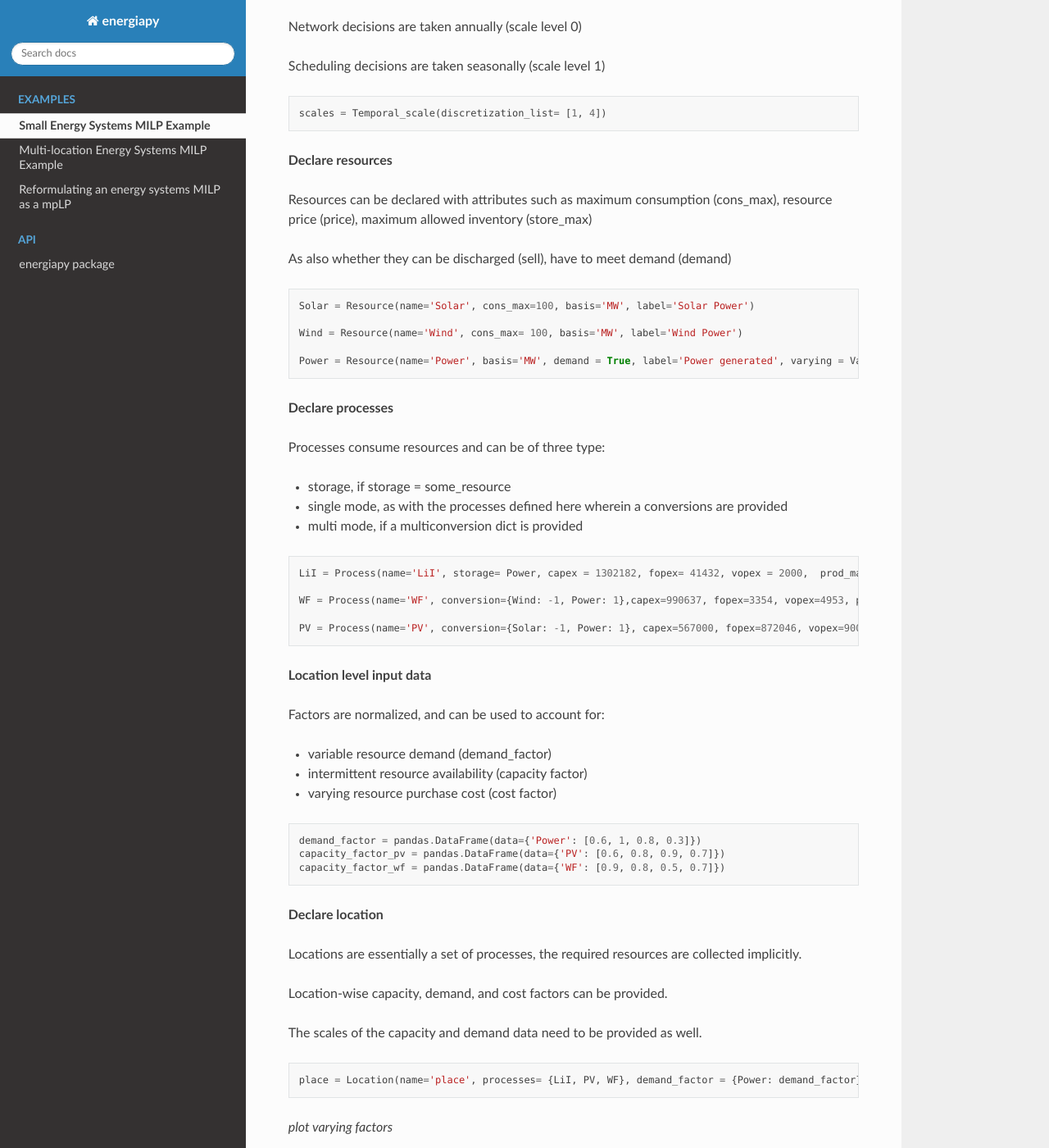
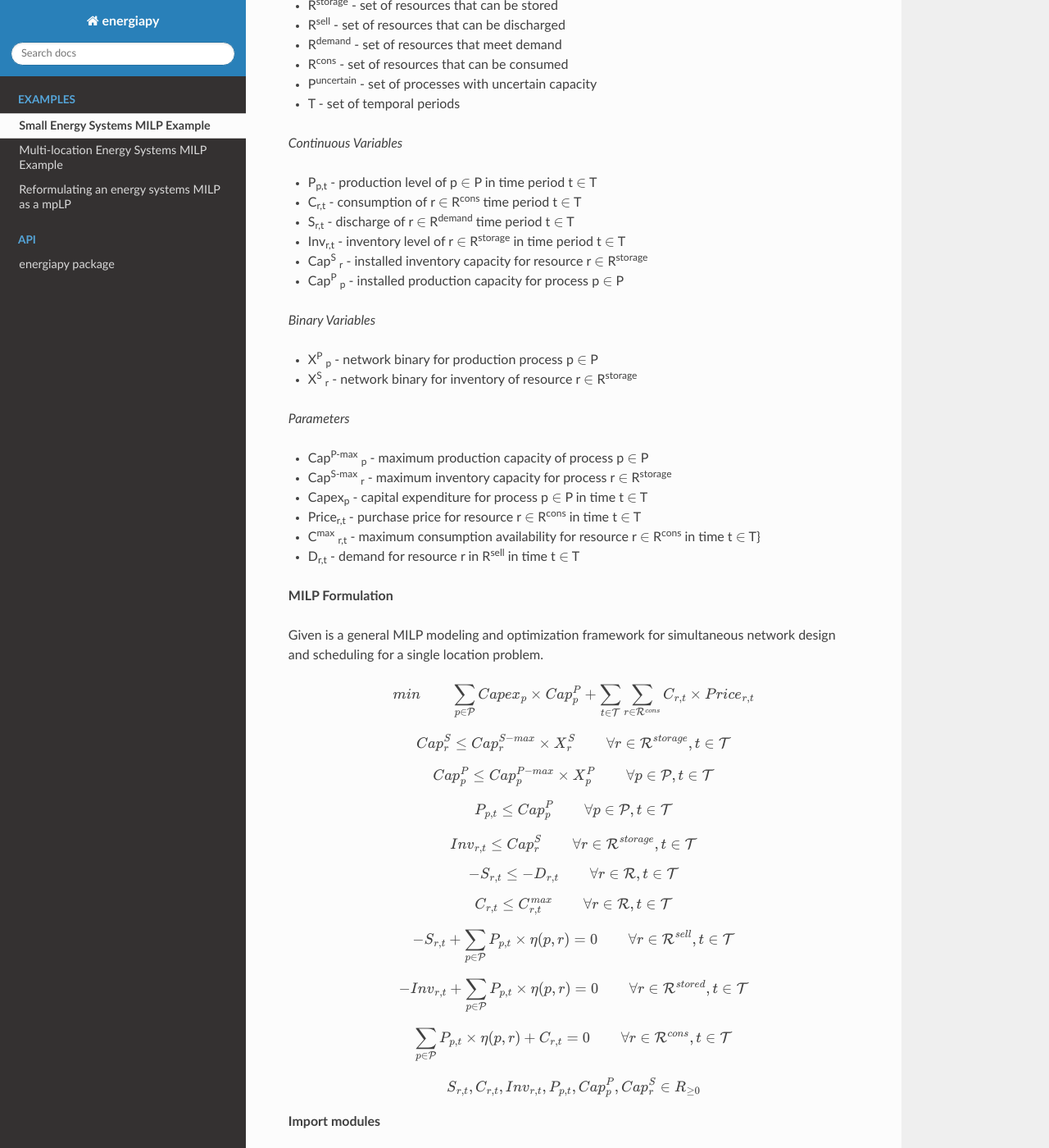
Before and after one commit to TAMUparametric/energiapy, a Sphinx documentation site: the page built from docs/small_example.rst, in a window 1280 px wide and 1400 px high, scrolled down 933 px. Shown: the whole window at 82% size. Built offline with Sphinx 7.4.7 and the Read the Docs theme 2.0.0, drawn with Linux system fonts in a browser that asks for light colours; some of the changed text lies outside the part shown.

Commit message:
model formulations added

```diff
--- a/docs/mpLP_example.rst
+++ b/docs/mpLP_example.rst
@@ -68,7 +68,7 @@ The sets and variables used are stated here
 - Cap\ :sup:`S-max` \ :sub:`r` - maximum inventory capacity for process r :math:`{\in}` R\ :sup:`storage`
 - Capex\ :sub:`p` - capital expenditure for process p :math:`{\in}` P in time t :math:`{\in}` T
 - Price\ :sub:`r,t` - purchase price for resource r :math:`{\in}` R\ :sup:`cons` in time t :math:`{\in}` T
-- C\ :sup:`max ` \ :sub:`r,t` - maximum consumption availability for resource r :math:`{\in}` R\ :sup:`cons` in time t :math:`{\in}` T}
+- C\ :sup:`max` \ :sub:`r,t` - maximum consumption availability for resource r :math:`{\in}` R\ :sup:`cons` in time t :math:`{\in}` T}
 - D\ :sub:`r,t` - demand for resource r in R\ :sup:`sell` in time t :math:`{\in}` T
 
 **MILP Formulation**
@@ -245,6 +245,7 @@ Let us now look at an example problem
     \begin{equation}
         \beta_r \in \mathcal{B}_r \hspace{1cm} \forall r \in \{Power\}
     \end{equation}
+
 
 Now we are ready to implement the above problem in energiapy
 
--- a/docs/multi_loc_example.rst
+++ b/docs/multi_loc_example.rst
@@ -20,7 +20,6 @@ The systems modeled in the example case study include:
 * carbon capture, utilization, and sequestration; e.g. direct air capture (DAC), sequestration in aquifers, utilization to produce methanol
 * power generation; e.g. solar, wind, natural gas
 * transportation networks; e.g. trains and pipeline for the transport of energy vectors.
-
 
 .. image:: multiloc_im.png
 
--- a/docs/small_example.rst
+++ b/docs/small_example.rst
@@ -16,6 +16,127 @@ The problem can be modeled over two scales
 
 - 0, network scale with 1 time period where the network decisions such as setting up a unit are taken
 - 1, scheduling and demand scales with 4 time periods, where the resource flows are determined
+
+The problem is modeled as shown below
+
+**Nomenclature**
+
+The sets and variables used are stated here
+
+*Sets*
+
+
+- R - set of all resources r
+- P - set of all processes p
+- T - set of temporal periods p
+
+
+*Subsets*
+
+- R\ :sup:`storage` - set of resources that can be stored
+- R\ :sup:`sell` - set of resources that can be discharged
+- R\ :sup:`demand` - set of resources that meet  demand
+- R\ :sup:`cons` - set of resources that can be consumed
+- P\ :sup:`uncertain` - set of processes with uncertain capacity
+- T - set of temporal periods
+
+
+
+*Continuous Variables*
+
+
+- P\ :sub:`p,t` - production level of p :math:`{\in}`  P in time period t :math:`{\in}` T
+
+- C\ :sub:`r,t` - consumption of r :math:`{\in}` R\ :sup:`cons` time period t :math:`{\in}` T
+
+- S\ :sub:`r,t` - discharge of r :math:`{\in}` R\ :sup:`demand` time period t :math:`{\in}` T
+
+- Inv\ :sub:`r,t` - inventory level of r :math:`{\in}` R\ :sup:`storage`  in time period t :math:`{\in}` T
+
+- Cap\ :sup:`S` \ :sub:`r` - installed inventory capacity for resource r :math:`{\in}`  R\ :sup:`storage`
+
+- Cap\ :sup:`P` \ :sub:`p` - installed production capacity for process p :math:`{\in}` P
+
+
+
+
+*Binary Variables*
+
+
+- X\ :sup:`P` \ :sub:`p` - network binary for production process p :math:`{\in}` P
+- X\ :sup:`S` \ :sub:`r` - network binary for inventory of resource r :math:`{\in}` R\ :sup:`storage`
+
+
+
+*Parameters*
+
+- Cap\ :sup:`P-max` \ :sub:`p` - maximum production capacity of process p :math:`{\in}` P
+- Cap\ :sup:`S-max` \ :sub:`r` - maximum inventory capacity for process r :math:`{\in}` R\ :sup:`storage`
+- Capex\ :sub:`p` - capital expenditure for process p :math:`{\in}` P in time t :math:`{\in}` T
+- Price\ :sub:`r,t` - purchase price for resource r :math:`{\in}` R\ :sup:`cons` in time t :math:`{\in}` T
+- C\ :sup:`max` \ :sub:`r,t` - maximum consumption availability for resource r :math:`{\in}` R\ :sup:`cons` in time t :math:`{\in}` T}
+- D\ :sub:`r,t` - demand for resource r in R\ :sup:`sell` in time t :math:`{\in}` T
+
+**MILP Formulation**
+
+Given is a general MILP modeling and optimization framework for simultaneous network design and scheduling for a single location problem.
+
+
+.. math::
+    \begin{equation}
+        min \hspace{1cm} \sum_{p \in \mathcal{P}} Capex_p \times Cap^P_p + \sum_{t \in \mathcal{T}} \sum_{r \in \mathcal{R}^{cons}} C_{r,t} \times Price_{r,t}
+    \end{equation}
+
+.. math::
+    \begin{equation}
+        Cap^S_r \leq Cap^{S-max}_r \times X^S_r \hspace{1cm} \forall r \in \mathcal{R}^{storage}, t \in \mathcal{T}
+    \end{equation}
+
+.. math::
+    \begin{equation}
+        Cap^P_p \leq Cap^{P-max}_p \times X^P_p  \hspace{1cm} \forall p \in \mathcal{P}, t \in \mathcal{T}
+    \end{equation}
+
+.. math::
+    \begin{equation}
+        P_{p,t} \leq Cap^{P}_p  \hspace{1cm} \forall p \in \mathcal{P}, t \in \mathcal{T}
+    \end{equation}
+
+.. math::
+    \begin{equation}
+        Inv_{r,t} \leq Cap^{S}_r  \hspace{1cm} \forall r \in \mathcal{R}^{storage}, t \in \mathcal{T}
+    \end{equation}
+
+.. math::
+    \begin{equation}
+        - S_{r,t} \leq - D_{r,t}  \hspace{1cm} \forall r \in \mathcal{R}, t \in \mathcal{T}
+    \end{equation}
+
+.. math::
+    \begin{equation}
+        C_{r,t} \leq C^{max}_{r,t} \hspace{1cm} \forall r \in \mathcal{R}, t \in \mathcal{T}
+    \end{equation}
+
+.. math::
+    \begin{equation}
+        - S_{r,t} + \sum_{p \in \mathcal{P}} P_{p,t} \times \eta(p,r) = 0 \hspace{1cm} \forall r \in \mathcal{R}^{sell}, t \in \mathcal{T}
+    \end{equation}
+
+.. math::
+    \begin{equation}
+        -Inv_{r,t} + \sum_{p \in \mathcal{P}} P_{p,t} \times \eta(p,r) = 0 \hspace{1cm} \forall r \in \mathcal{R}^{stored}, t \in \mathcal{T}
+    \end{equation}
+
+.. math::
+    \begin{equation}
+        \sum_{p \in \mathcal{P}} P_{p,t} \times \eta(p,r) + C_{r,t} = 0 \hspace{1cm} \forall r \in \mathcal{R}^{cons}, t \in \mathcal{T}
+    \end{equation}
+
+.. math::
+    \begin{equation}
+        S_{r,t}, C_{r,t}, Inv_{r,t}, P_{p,t}, Cap^P_p, Cap^S_r \in R_{\geq 0}
+    \end{equation}
+
 
 **Import modules**
 
```
Also changed, not shown: other parts of docs/mpLP_example.rst (+1 -1 lines).
